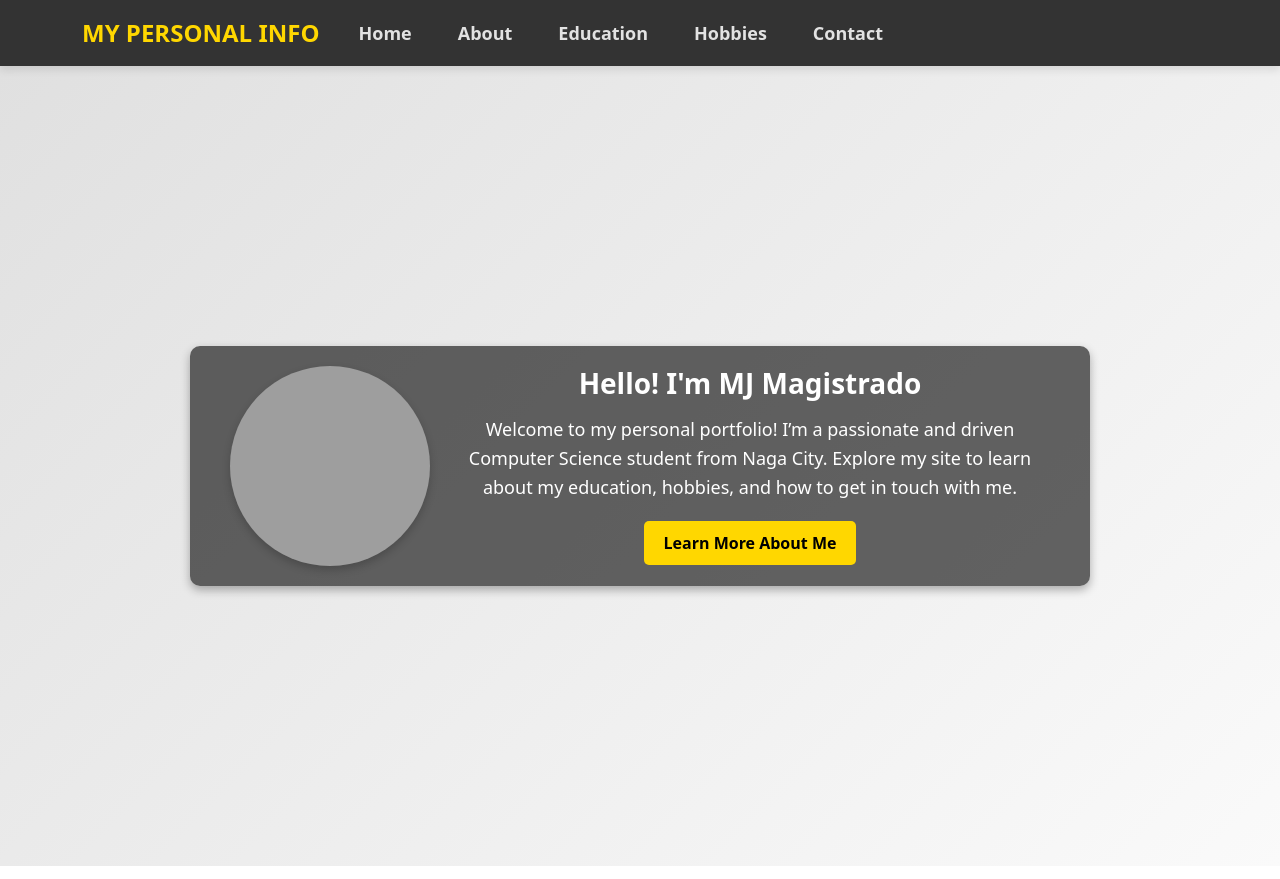
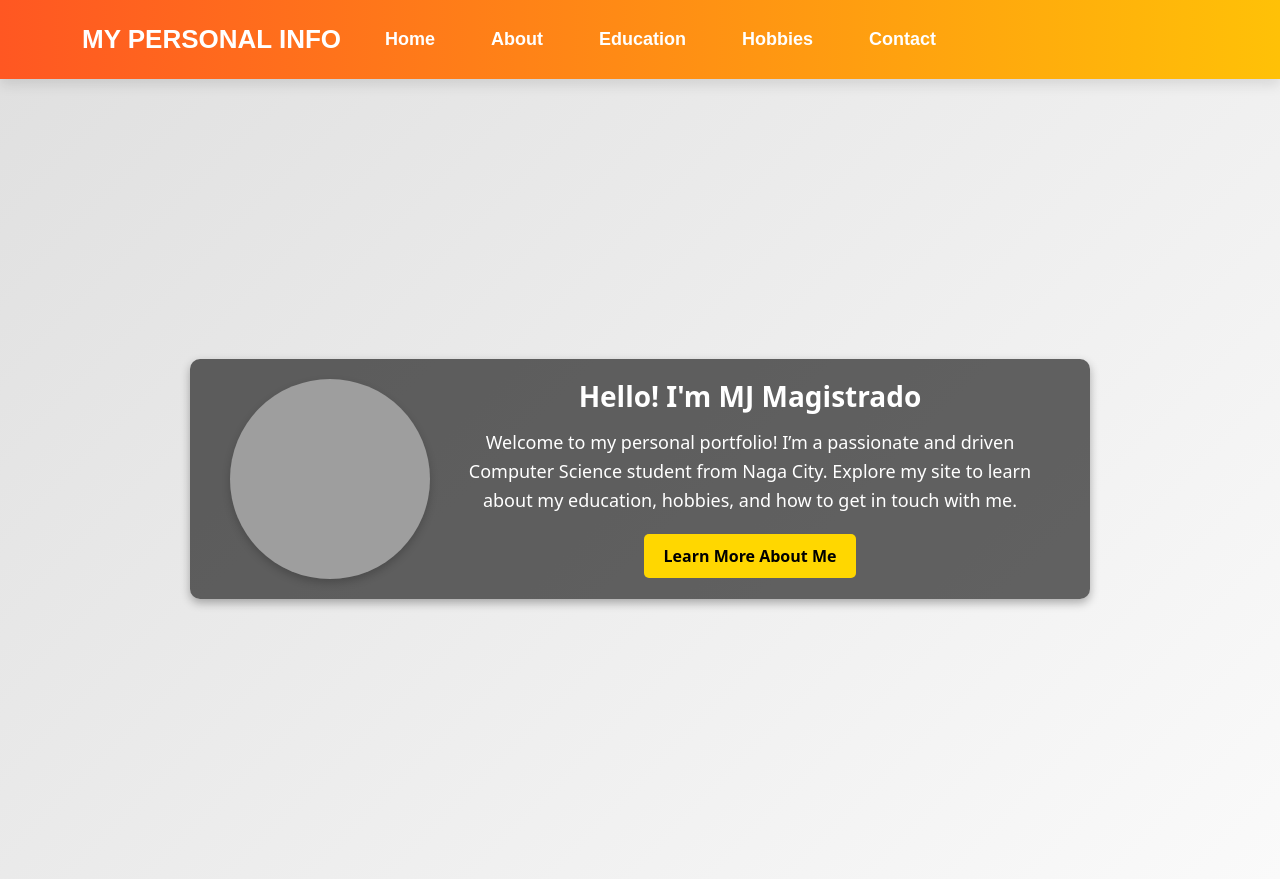
Before and after one commit to mjaymagistrado/frontend-magistrado, a React (Vite) app: page / in a window 1280 px wide. Built offline with nearby package versions, Linux system fonts and the light colour scheme; grey boxes are pictures that could not be loaded.

Commit message:
Update App.jsx

```diff
--- a/src/App.jsx
+++ b/src/App.jsx
@@ -95,29 +95,32 @@ function App() {
 
 const navbarStyles = {
   navbar: {
-    backgroundColor: '#333',
-    padding: '10px 0',
-    boxShadow: '0 4px 8px rgba(0, 0, 0, 0.1)',
+    background: 'linear-gradient(90deg, rgba(255, 87, 34, 1) 0%, rgba(255, 193, 7, 1) 100%)', // Gradient background
+    padding: '15px 0',
+    boxShadow: '0 6px 12px rgba(0, 0, 0, 0.1)',
+    fontFamily: 'Arial, sans-serif', // Elegant font family
   },
   brand: {
-    color: '#FFD700',
+    color: '#ffffff',
     fontWeight: 'bold',
-    fontSize: '24px',
+    fontSize: '26px',
     textDecoration: 'none',
     transition: 'color 0.3s ease',
   },
   navLink: {
-    color: '#e2e2e2',
+    color: '#ffffff',
     fontWeight: 'bold',
-    margin: '0 15px',
+    margin: '0 20px',
     fontSize: '18px',
     textDecoration: 'none',
     position: 'relative',
     transition: 'color 0.3s ease, transform 0.3s ease',
   },
   navLinkHover: {
-    color: '#FFD700',
-    transform: 'scale(1.1)',
+    color: '#FFEB3B', // Yellow color for hover
+    transform: 'scale(1.1)', // Slightly enlarge the text
+    textDecoration: 'underline', // Add underline on hover
+    textDecorationColor: '#FFEB3B', // Match underline with the hover color
   },
 };
 
```
